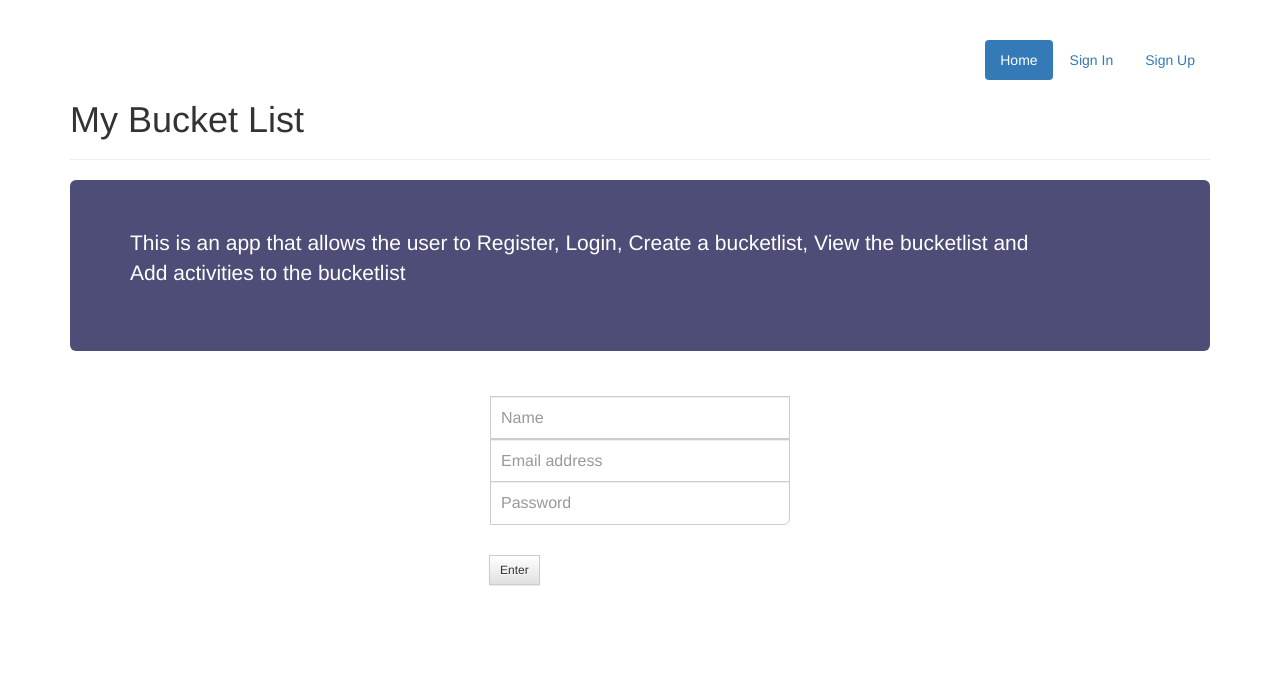
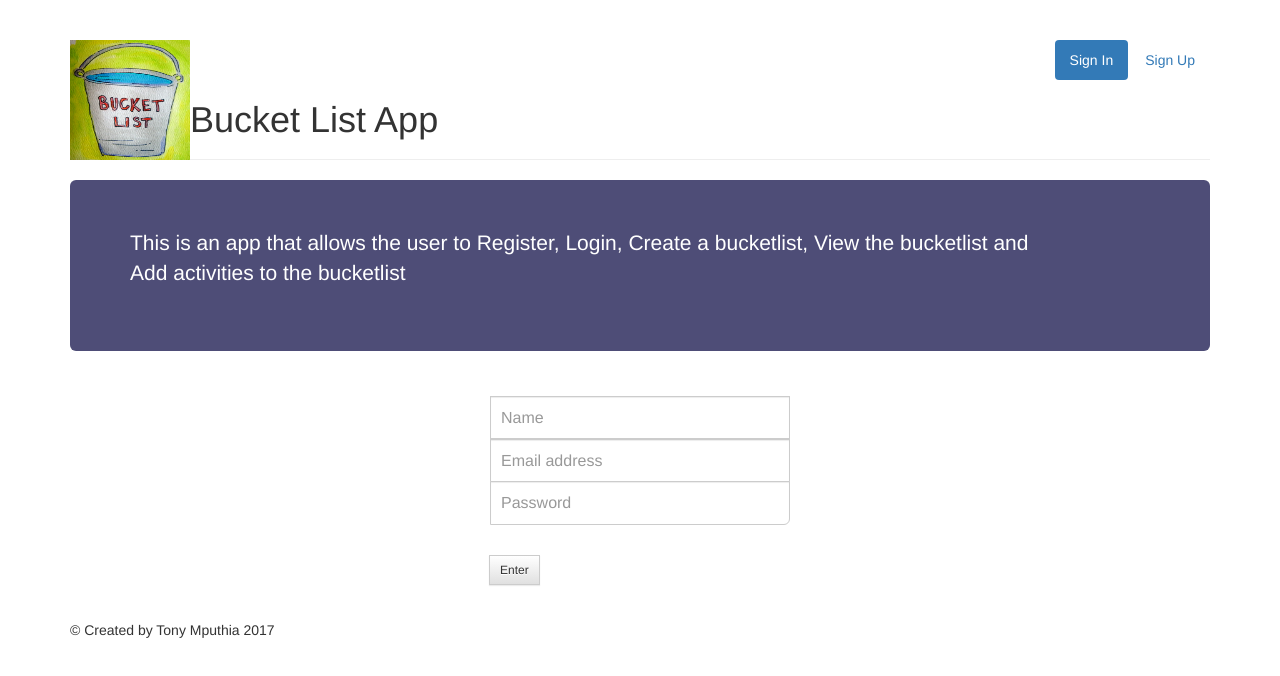
Before and after one commit to ynot93/Bucket_List_App, a plain HTML site: page index.html in a window 1280 px wide. Drawn offline with nearby package versions, Linux system fonts and the light colour scheme.

Commit message:
added logo image

```diff
--- a/index.html
+++ b/index.html
@@ -22,18 +22,18 @@
 </head>
 <body>
 <div class="container">
+    <img src="Bucket-List-Drawing.jpg" id="BucketLogo" class="img-responsive pull-left" alt="Bucket List image" style="width:120px;height:120px;">
     <div class="header">
         <nav>
             <ul class="nav nav-pills pull-right">
-                <li role="presentation" class="active"><a href="#">Home</a></li>
-                <li role="presentation" ><a href="#">Sign In</a></li>
-                <li role="presentation" ><a href="#">Sign Up</a></li>
+                <li role="presentation" class="active"><a href="index.html">Sign In</a></li>
+                <li role="presentation" ><a href="Sign_Up.html">Sign Up</a></li>
             </ul>
         </nav>
     </div><br>
 
     <div class="page-header">
-        <h1>My Bucket List</h1>
+        <h1>Bucket List App</h1>
     </div>
 
 
@@ -58,15 +58,10 @@
             </span>
         </div><br>
     </form>
+    <footer class="footer">
+        <p>&copy; Created by Tony Mputhia 2017</p>
+    </footer>
 </div>
-
-
-
-
-
-
-
-
 
 </body>
 </html>
```
Also changed, not shown: Sign_Up.html (+4 -4 lines).
